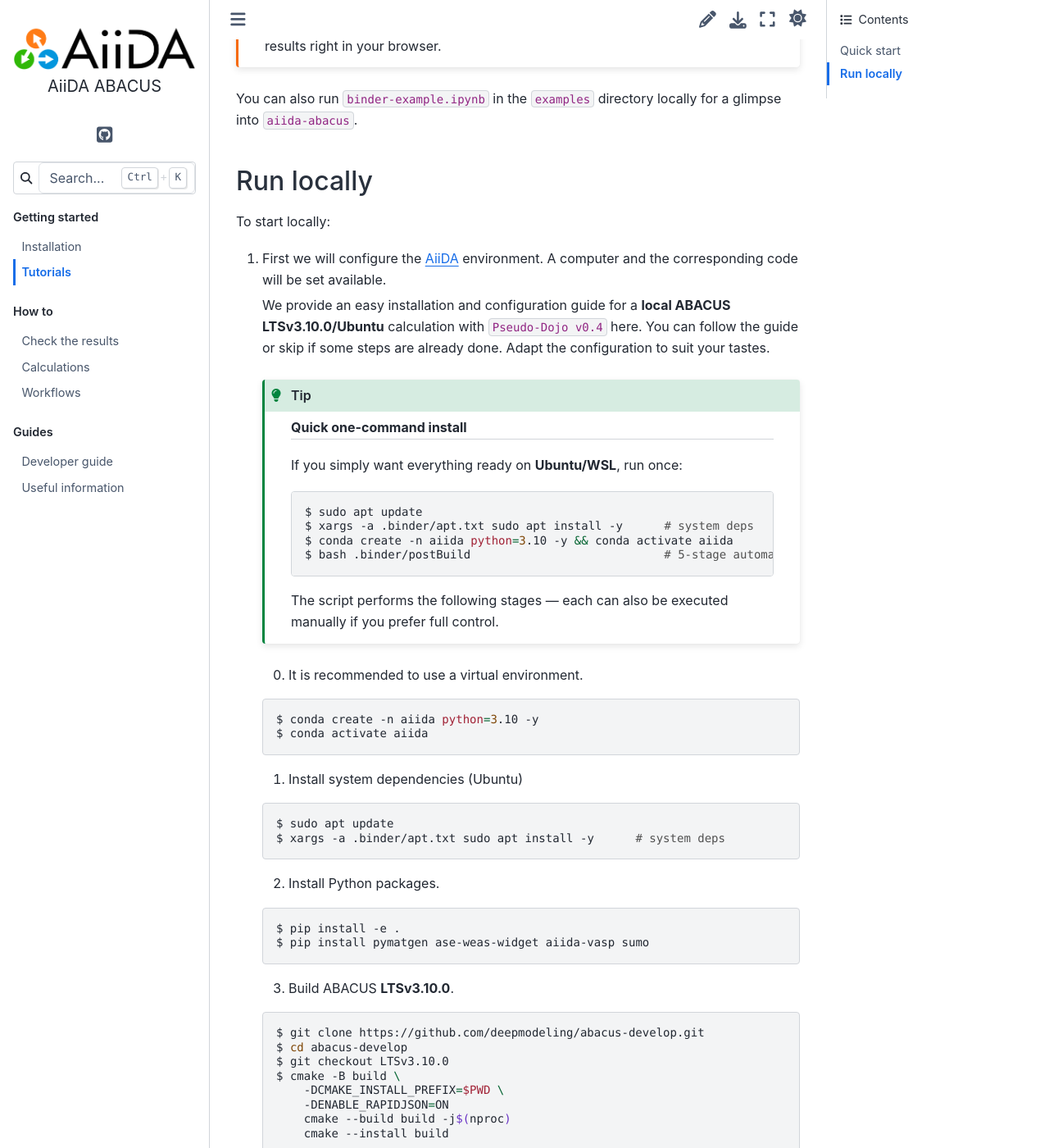
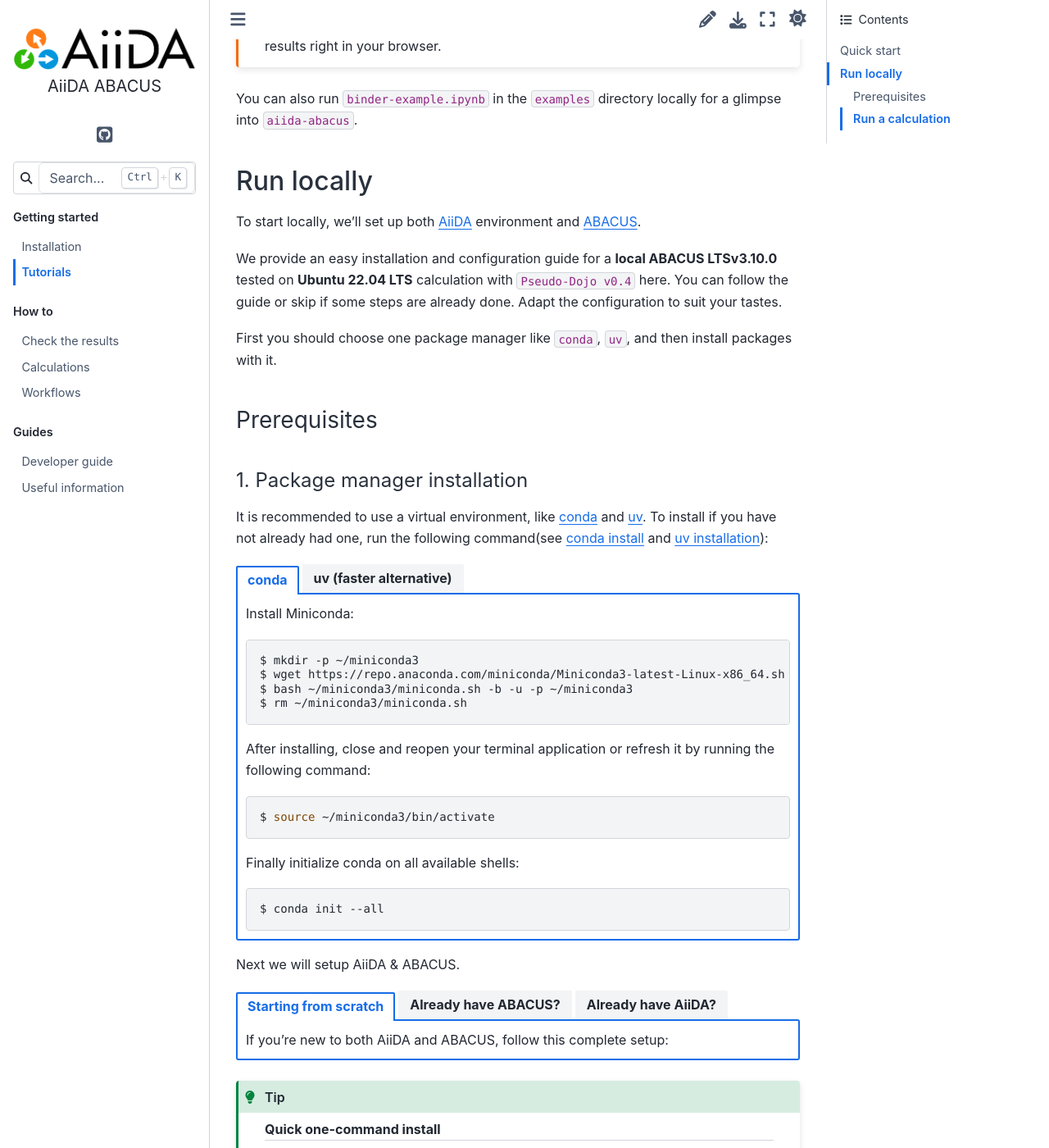
Before and after one commit to MCresearch/aiida-abacus, a Sphinx documentation site: the page built from docs/source/tutorials/index.md, in a window 1280 px wide and 1400 px high, scrolled down 402 px. Shown: the whole window at 82% size. Built offline with Sphinx 7.4.7 and the Sphinx Book theme 1.1.4, drawn with Linux system fonts in a browser that asks for light colours; pages that are not in the unit, such as notebooks, are missing from menus; some of the changed text lies outside the part shown.

Commit message:
Update tutorials to include conda/uv full scheme

````diff
--- a/docs/source/tutorials/index.md
+++ b/docs/source/tutorials/index.md
@@ -16,92 +16,231 @@
 
 ## Run locally
 
-To start locally:
+To start locally, we'll set up both [AiiDA](https://www.aiida.net/sections/download.html) environment and [ABACUS](https://github.com/deepmodeling/abacus-develop).
 
-1. First we will configure the [AiiDA](https://www.aiida.net/) environment. A computer and the corresponding code will be set available.
+We provide an easy installation and configuration guide for a **local ABACUS LTSv3.10.0** tested on **Ubuntu 22.04 LTS** calculation with `Pseudo-Dojo v0.4` here. You can follow the guide or skip if some steps are already done. Adapt the configuration to suit your tastes.
 
-    We provide an easy installation and configuration guide for a **local ABACUS LTSv3.10.0/Ubuntu** calculation with `Pseudo-Dojo v0.4` here. You can follow the guide or skip if some steps are already done. Adapt the configuration to suit your tastes.
-
-    :::{tip}
-    ### Quick one-command install
-    If you simply want everything ready on **Ubuntu/WSL**, run once:
-    ```console
-    $ sudo apt update
-    $ xargs -a .binder/apt.txt sudo apt install -y      # system deps
-    $ conda create -n aiida python=3.10 -y && conda activate aiida
-    $ bash .binder/postBuild                            # 5-stage automatic setup
-    ```
-    The script performs the following stages — each can also be executed manually if you prefer full control.
-    :::
-
-    0. It is recommended to use a virtual environment.
-    ```console
-    $ conda create -n aiida python=3.10 -y
-    $ conda activate aiida
-    ```
-
-    1. Install system dependencies (Ubuntu)
-    ```console
-    $ sudo apt update
-    $ xargs -a .binder/apt.txt sudo apt install -y      # system deps
-    ```
-
-    2. Install Python packages.
-    ```console
-    $ pip install -e .
-    $ pip install pymatgen ase-weas-widget aiida-vasp sumo
-    ```
-
-    3. Build ABACUS **LTSv3.10.0**.
-    ```bash
-    $ git clone https://github.com/deepmodeling/abacus-develop.git
-    $ cd abacus-develop
-    $ git checkout LTSv3.10.0
-    $ cmake -B build \
-        -DCMAKE_INSTALL_PREFIX=$PWD \
-        -DENABLE_RAPIDJSON=ON
-        cmake --build build -j$(nproc)
-        cmake --install build
-    ```
-    This compiles ABACUS with LibXC and LibRI support and places the binary at `abacus-develop/bin/abacus`.
-    You can use your local ABACUS directly.
-
-    4. Initialize AiiDA
-    ```console
-    $ verdi presto
-    ```
-    Creates a lightweight AiiDA profile using SQLite and localhost (no RabbitMQ required for the tutorial).
-
-    5. Register the ABACUS code
-    ```bash
-    $ verdi code create core.code.installed -n \
-        -Y localhost -L abacus \
-        -D "ABACUS LTSv3.10.0" -P abacus.abacus \
-        -X $(pwd)/abacus-develop/bin/abacus
-    ```
-    Adds the freshly built executable to AiiDA as `abacus@localhost`.
-
-    6. Install pseudopotentials and finalize
-    ```bash
-    $ aiida-pseudo install pseudo-dojo -f upf
-    $ verdi -p presto computer configure core.local localhost \
-        -n --no-use-login-shell --safe-interval 1
-    ```
-    Downloads the **Pseudo-Dojo v0.4 PBE SR standard UPF** family and configures the localhost computer to suppress login-shell artifacts.
+First you should choose one package manager like `conda`, `uv`, and then install packages with it.
 
 
-See [Installation — AiiDA documentation](https://aiida.readthedocs.io/projects/aiida-core/en/latest/installation/index.html) for a complete installation guide.
+### Prerequisites
 
+#### 1. Package manager installation
+
+It is recommended to use a virtual environment, like [conda](https://docs.conda.io/projects/conda/en/latest/user-guide/install/index.html) and [uv](https://docs.astral.sh/uv/).
+To install if you have not already had one, run the following command(see [conda install](https://www.anaconda.com/docs/getting-started/miniconda/install#linux-2) and [uv installation](https://docs.astral.sh/uv/getting-started/installation/)):
+
+
+::::{tab-set}
+
+:::{tab-item} conda
+Install Miniconda:
+```console
+$ mkdir -p ~/miniconda3
+$ wget https://repo.anaconda.com/miniconda/Miniconda3-latest-Linux-x86_64.sh -O ~/miniconda3/miniconda.sh
+$ bash ~/miniconda3/miniconda.sh -b -u -p ~/miniconda3
+$ rm ~/miniconda3/miniconda.sh
+```
+After installing, close and reopen your terminal application or refresh it by running the following command:
+```console
+$ source ~/miniconda3/bin/activate
+```
+Finally initialize conda on all available shells:
+```console
+$ conda init --all
+```
+:::
+
+:::{tab-item} uv (faster alternative)
+Install uv with one single line:
+```console
+$ curl -LsSf https://astral.sh/uv/install.sh | sh
+```
+If installing from PyPI:
+```console
+$ pipx install uv
+```
+And `pip` can also be used:
+```console
+$ pip install uv
+```
+:::
+::::
+
+Next we will setup AiiDA & ABACUS.
+
+::::{tab-set}
+
+:::{tab-item} Starting from scratch
+If you're new to both AiiDA and ABACUS, follow this complete setup:
+:::
+
+:::{tab-item} Already have ABACUS?
+If you already have ABACUS compiled, skip to [AiiDA setup](#aiida-setup).
+:::
+
+:::{tab-item} Already have AiiDA?
+If you already have an AiiDA environment, skip to [ABACUS compilation](#compile-abacus).
+:::
+::::
+
+
+
+:::::{tip}
+#### Quick one-command install
+
+If you simply want everything ready on **Ubuntu/WSL**, run once:
+
+::::{tab-set}
+:::{tab-item} conda
+<!-- If you simply want everything ready on **Ubuntu/WSL**, run once (with conda as package manager): -->
+```console
+$ git clone https://github.com/MCresearch/aiida-abacus.git
+$ cd aiida-abacus
+$ sudo apt update
+$ xargs -a .binder/apt.txt sudo apt install -y      # system deps
+$ conda create -n aiida python=3.10 -y && conda activate aiida
+$ bash .binder/postBuild          # 5-stage automatic setup
+```
+:::
+:::{tab-item} uv
+<!-- If you simply want everything ready on **Ubuntu/WSL**, run once (with uv as package manager): -->
+```console
+$ git clone https://github.com/MCresearch/aiida-abacus.git
+$ cd aiida-abacus
+$ sudo apt update
+$ xargs -a .binder/apt.txt sudo apt install -y      # system deps
+$ uv sync --extra tutorial
+$ source .venv/bin/activate
+$ bash .binder/postBuild          # 5-stage automatic setup
+```
+:::
+::::
+
+The script performs the following stages — each can be executed manually if you prefer full control.
+:::::
+
+<!-- $ source ~/.bashrc  # or restart your terminal -->
+
+
+(aiida-setup)=
+
+#### 2. AiiDA environment setup
+
+Now let's install Python packages needed.
+
+::::{tab-set}
+
+:::{tab-item} conda
+```console
+$ conda create -n aiida python=3.10 -y
+$ conda activate aiida
+$ cd aiida-abacus
+$ pip install -e .
+$ pip install pymatgen ase-weas-widget aiida-vasp sumo
+```
+> Packages will be installed into the named env `~/miniconda3/envs/aiida/`.
+:::
+
+:::{tab-item} uv
+```console
+$ cd aiida-abacus
+$ uv sync --extra tutorial # --extra for project.optional-dependencies
+$ source .venv/bin/activate
+```
+> Packages will be installed into the local `.venv/` directory, isolated per project. If you want to use the venv, change directory to aiida-abacus first.
+:::
+::::
+
+Run this to install `aiida-abacus` itself in editable mode with dependencies and get some useful packages ready.
+
+(compile-abacus)=
+
+#### 3. ABACUS compilation
+
+We have tested the installation on
+- ✅ **Ubuntu 22.04 LTS**
+
+> **Note on ABACUS dependencies**: For earlier linux distributions, you may need to build ELPA from source. See [ABACUS installation guide](https://abacus.deepmodeling.com/en/latest/quick_start/easy_install.html).
+
+Install build dependencies for ABACUS (on Ubuntu here):
+
+```console
+$ sudo apt update
+$ xargs -a .binder/apt.txt sudo apt install -y      # system deps
+```
+
+Build ABACUS (Long-Term Support Version 3.10.0) from source and install in current working directory(i.e. `aiida-abacus` dir):
+
+```console
+$ git clone https://github.com/deepmodeling/abacus-develop.git
+$ cd abacus-develop && \
+    git checkout LTSv3.10.0 && \
+    cmake -B build -DCMAKE_INSTALL_PREFIX=`pwd` -DENABLE_DEEPKS=OFF -DENABLE_LIBXC=ON -DENABLE_LIBRI=ON -DENABLE_RAPIDJSON=ON && \
+    cmake --build build -j`nproc` && \
+    cmake --install build && \
+    rm -rf build
+```
+This compiles ABACUS with [LibXC and LibRI support](https://abacus.deepmodeling.com/en/latest/advanced/install.html) and places the binary at `abacus-develop/bin/abacus`.
+:::{note}
+You can use your own local ABACUS executable as long as it has the same output format as [LTS](https://github.com/deepmodeling/abacus-develop/tree/LTS) version.
+:::
+Verify ABACUS compilation:
+```console
+$ ./bin/abacus -v
+Should output: ABACUS version v3.10.0
+```
+
+#### 4. Configuration
+
+Finally we'll configure the `computer` and `code` used for AiiDA calculation.
+
+```console
+$ verdi presto
+$ verdi code create core.code.installed -n \
+    -Y localhost -L abacus \
+    -D "ABACUS LTSv3.10.0" -P abacus.abacus \
+    -X $(pwd)/abacus-develop/bin/abacus
+$ aiida-pseudo install pseudo-dojo -f upf
+$ verdi -p presto computer configure core.local localhost \
+    -n --no-use-login-shell --safe-interval 1
+```
+- `verdi presto` creates a lightweight AiiDA profile.
+
+- `verdi code create` adds the freshly built executable to AiiDA as `abacus@localhost`.
+
+- `aiida-pseudo` downloads the **Pseudo-Dojo v0.4 PBE SR standard UPF** family.
+
+- The last command non-interactively configures the localhost computer with a 1-second polling interval and disables login-shell execution, preventing any spurious output from `.bashrc` or `.zshrc`.
 
 After these steps, we're ready to submit our first calculation.
 
+
+
 ---
 
-2. Activate the AiiDA virtual environment.
+### Run a calculation
 
-```console
-$ conda activate aiida
-```
+1. Follow the instructions above to install AiiDA and configure ABACUS code on the computer.
+
+2. Activate the AiiDA virtual environment, so every subsequent call to `verdi`, or any plugin uses the correct interpreter and dependencies.
+
+    <!-- To initialize the environment: -->
+
+    ::::{tab-set}
+
+    :::{tab-item} conda
+    ```console
+    $ conda activate aiida
+    ```
+    :::
+
+    :::{tab-item} uv
+    ```console
+    $ source .venv/bin/deactivate
+    ```
+    :::
+    ::::
 
 3. Start the daemon.
     ```console
````
Also changed, not shown: docs/source/installation/index.md (+1 -0 lines).
